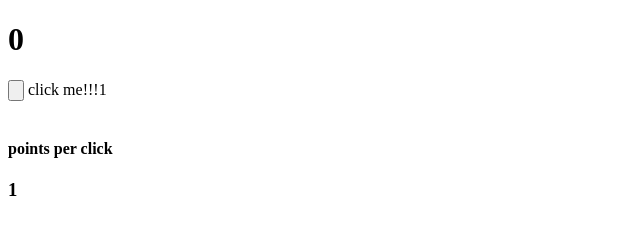
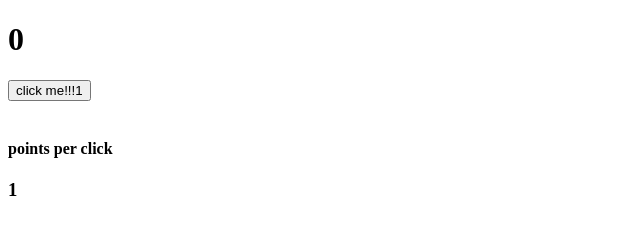
Before and after one commit to EpikFace/cl, a plain HTML site: page index.html in a window 1280 px wide. Shown: the top 240 px of the page, 0-640 px from the left. Drawn offline with Linux system fonts and the light colour scheme.

Commit message:
Update index.html
increased the size of click button

```diff
--- a/index.html
+++ b/index.html
@@ -9,7 +9,7 @@
     <div id="mainDiv">
         <h1 id="points"> 0 </h1>
         <div>
-            <input type="button" id="buto"> click me!!!1<br>
+            <input type="button" id="buto" value="click me!!!1"><br>
             <br>
             <h4>points per click</h4>
             <h3 id="pointsPerClick">1</h3>
```
